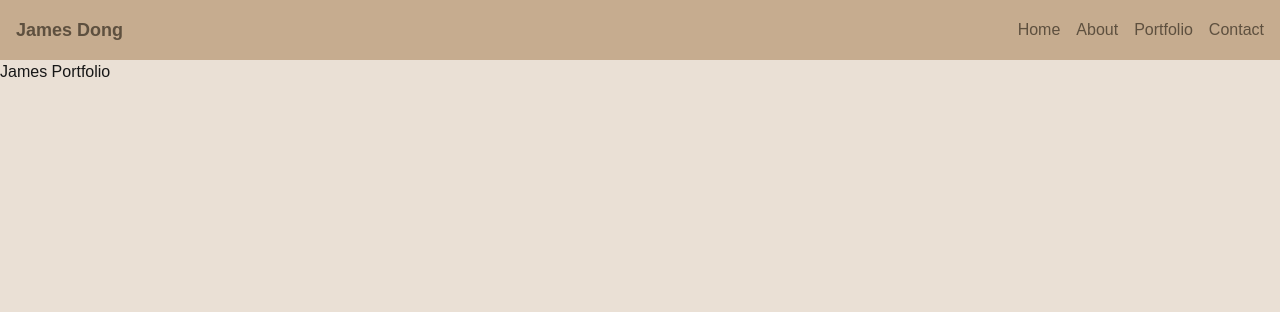
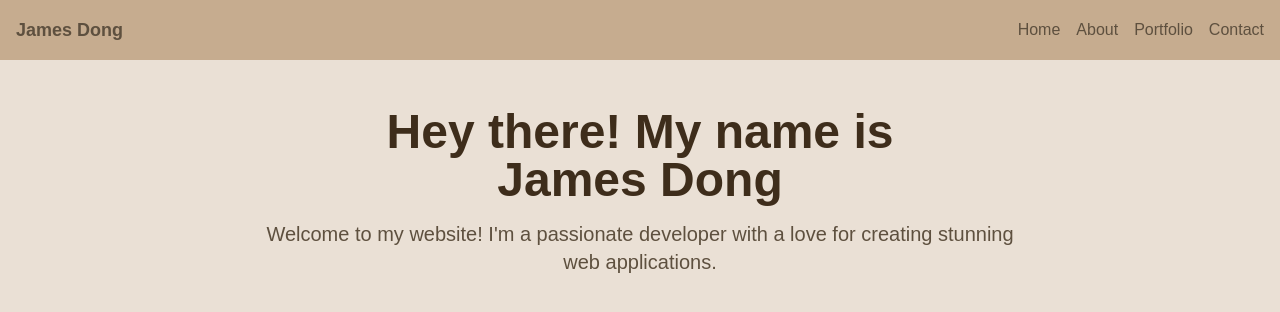
Before and after one commit to jamesjd210/james-dong-portfolio, a Next.js app: page / in a window 1280 px wide. Shown: the top 312 px of the page. Built offline with nearby package versions, Linux system fonts and the light colour scheme.

Commit message:
intro work

```diff
--- a/src/app/page.tsx
+++ b/src/app/page.tsx
@@ -1,9 +1,24 @@
 import Image from "next/image";
+import React from "react";
 
 export default function Home() {
+  const Intro : React.FC = () => {
+    return (
+      <section className="bg-background py-12">
+        <div className="mx-auto text-center max-w-3xl">
+          <h1 className="text-3xl font-bold text-brown-700 md:text-4xl lg:text-5xl ">
+            Hey there! My name is <br/> James Dong
+          </h1>
+          <p className="mt-4 text-lg text-brown-500 md:text-xl">
+            Welcome to my website! I'm a passionate developer with a love for creating stunning web applications.
+          </p>
+        </div>
+      </section>
+    );
+  };
   return (
-    <div>
-      James Portfolio
-    </div>
+    <>
+      <Intro/>
+    </>
   );
 }
--- a/src/styles/globals.css
+++ b/src/styles/globals.css
@@ -4,7 +4,7 @@
 
 :root {
   --background: #EAE0D5;
-  --foreground: #171717;
+  --foreground: #0A0908;
 }
 
 /* @media (prefers-color-scheme: dark) {
```
